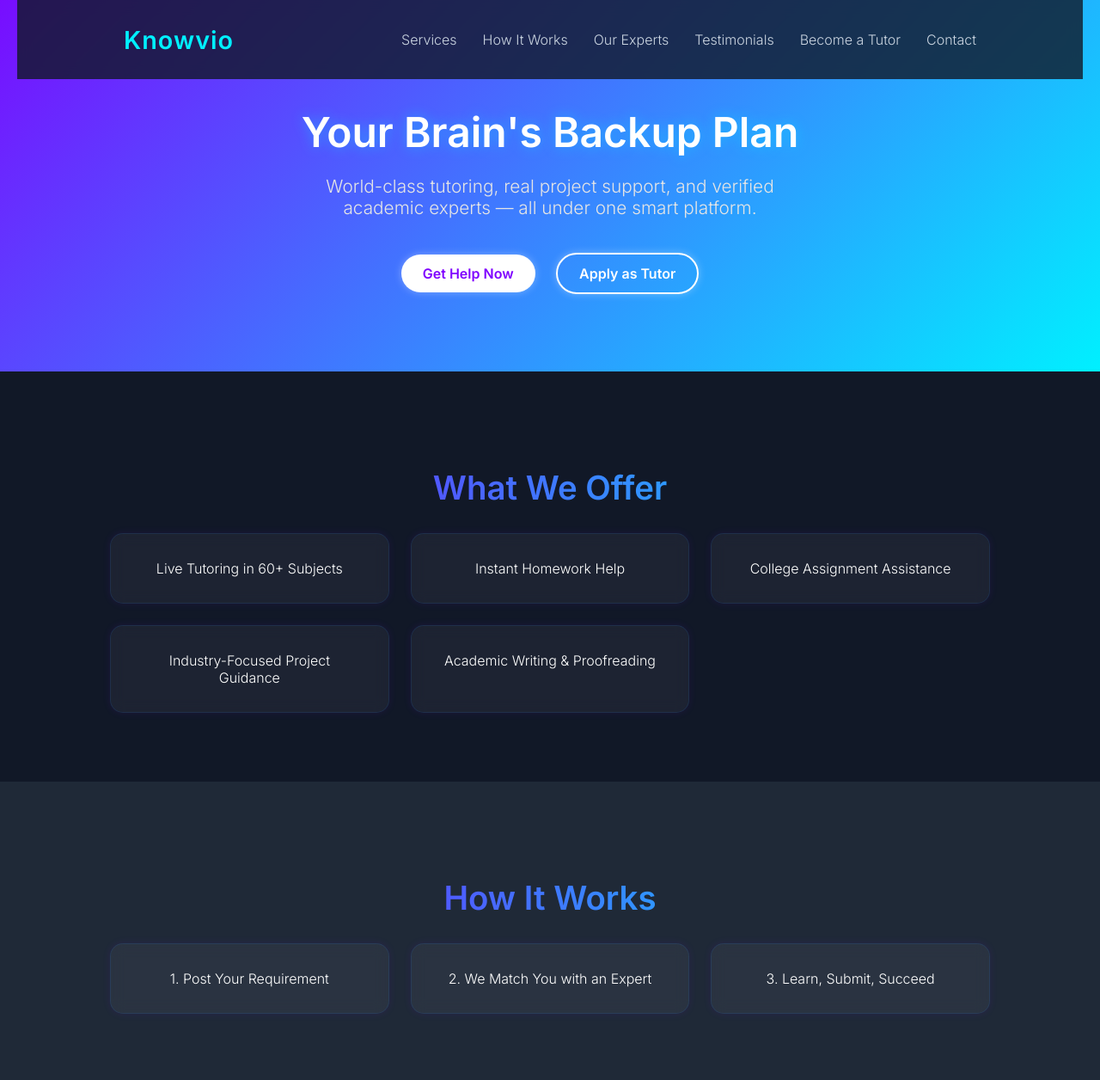
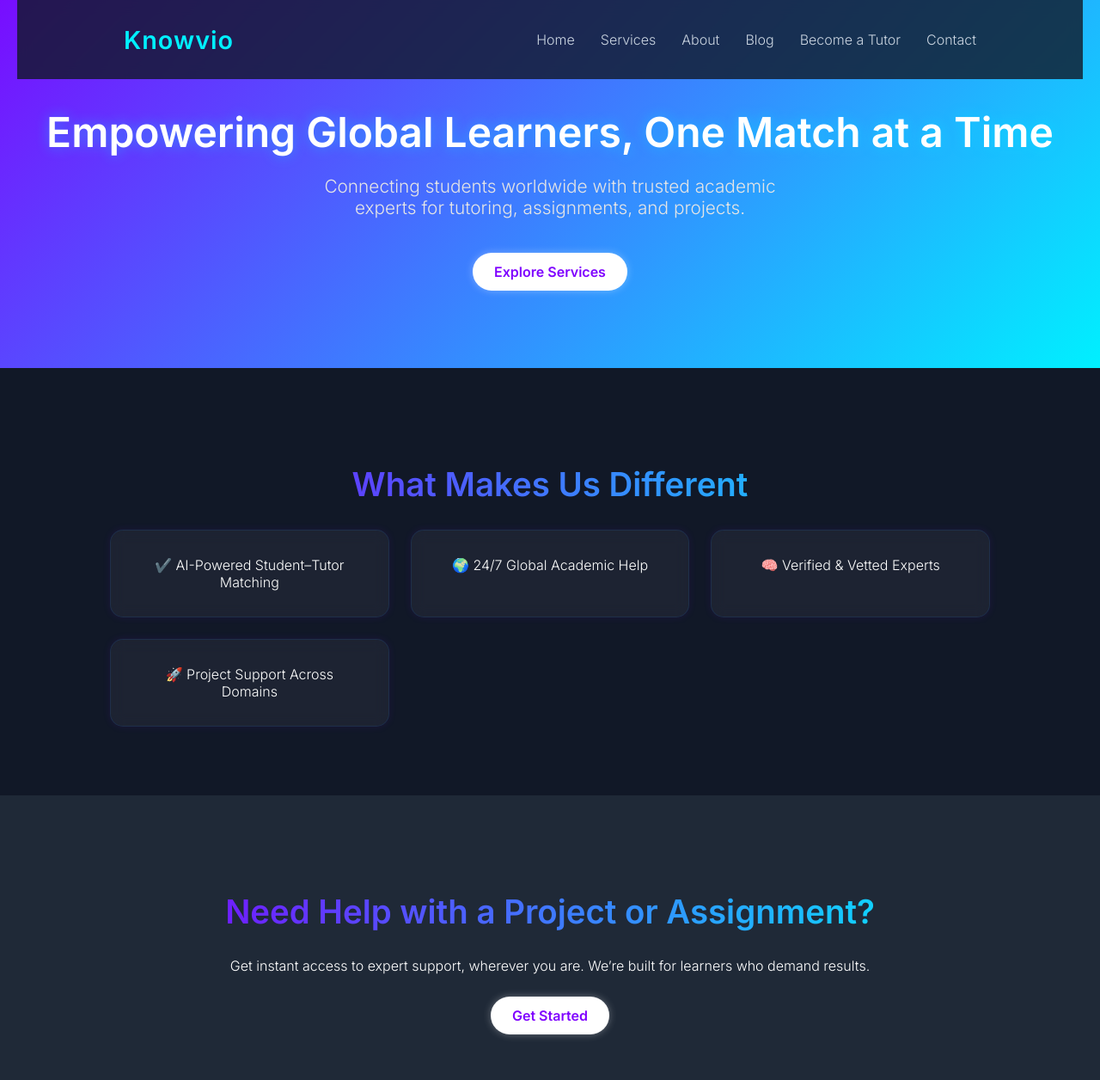
Before and after one commit to HARSHIT4179/knowvio-site, a plain HTML site: page index.html in a window 1280 px wide. Shown: the part 100-1356 px from the top of the page at 86% size. Drawn offline with Linux system fonts and the light colour scheme.

Commit message:
Update index.html

```diff
--- a/index.html
+++ b/index.html
@@ -3,96 +3,60 @@
 <head>
   <meta charset="UTF-8" />
   <meta name="viewport" content="width=device-width, initial-scale=1.0" />
-  <title>Knowvio – Global Academic Support</title>
+  <title>Knowvio – Empowering Global Learners</title>
   <link rel="stylesheet" href="style.css" />
   <link href="https://fonts.googleapis.com/css2?family=Inter:wght@300;600&display=swap" rel="stylesheet" />
 </head>
 <body>
   <header class="hero">
-    <nav>
+    <nav class="navbar">
       <div class="logo">Knowvio</div>
       <ul class="nav-links">
-        <li><a href="#services">Services</a></li>
-        <li><a href="#how">How It Works</a></li>
-        <li><a href="#experts">Our Experts</a></li>
-        <li><a href="#testimonials">Testimonials</a></li>
-        <li><a href="#join">Become a Tutor</a></li>
-        <li><a href="#contact">Contact</a></li>
+        <li><a href="index.html">Home</a></li>
+        <li><a href="services.html">Services</a></li>
+        <li><a href="about.html">About</a></li>
+        <li><a href="blog.html">Blog</a></li>
+        <li><a href="become-a-tutor.html">Become a Tutor</a></li>
+        <li><a href="contact.html">Contact</a></li>
       </ul>
     </nav>
     <div class="hero-text">
-      <h1>Your Brain's Backup Plan</h1>
-      <p>World-class tutoring, real project support, and verified academic experts — all under one smart platform.</p>
-      <a href="#services" class="cta">Get Help Now</a>
-      <a href="#join" class="cta secondary">Apply as Tutor</a>
+      <h1>Empowering Global Learners, One Match at a Time</h1>
+      <p>Connecting students worldwide with trusted academic experts for tutoring, assignments, and projects.</p>
+      <a href="services.html" class="cta">Explore Services</a>
     </div>
   </header>
 
-  <section id="services" class="section fade-in">
-    <h2>What We Offer</h2>
+  <section class="section highlights">
+    <h2>What Makes Us Different</h2>
     <div class="cards">
-      <div class="card">Live Tutoring in 60+ Subjects</div>
-      <div class="card">Instant Homework Help</div>
-      <div class="card">College Assignment Assistance</div>
-      <div class="card">Industry-Focused Project Guidance</div>
-      <div class="card">Academic Writing & Proofreading</div>
+      <div class="card">✔️ AI-Powered Student–Tutor Matching</div>
+      <div class="card">🌍 24/7 Global Academic Help</div>
+      <div class="card">🧠 Verified & Vetted Experts</div>
+      <div class="card">🚀 Project Support Across Domains</div>
     </div>
   </section>
 
-  <section id="how" class="section fade-in">
-    <h2>How It Works</h2>
+  <section class="section cta-banner">
+    <h2>Need Help with a Project or Assignment?</h2>
+    <p>Get instant access to expert support, wherever you are. We’re built for learners who demand results.</p>
+    <a href="contact.html" class="cta">Get Started</a>
+  </section>
+
+  <section class="section testimonials">
+    <h2>What Our Users Say</h2>
     <div class="cards">
-      <div class="card">1. Post Your Requirement</div>
-      <div class="card">2. We Match You with an Expert</div>
-      <div class="card">3. Learn, Submit, Succeed</div>
+      <div class="card">"Knowvio helped me submit a top-tier data science project in 3 days. Highly recommended!" – Riya</div>
+      <div class="card">"From panic to solution in 1 hour. The tutor was brilliant and saved my grades." – Mike</div>
+      <div class="card">"Affordable, fast, and super responsive. Love the dashboard and expert pool." – Aayush</div>
     </div>
   </section>
 
-  <section id="experts" class="section fade-in">
-    <h2>Meet Our Experts</h2>
-    <div class="cards">
-      <div class="card">Priya | Data Science | 🇮🇳</div>
-      <div class="card">Jake | Economics | 🇺🇸</div>
-      <div class="card">Amina | Engineering | 🇪🇬</div>
-      <div class="card">Lucas | Finance | 🇬🇧</div>
+  <footer>
+    <div class="footer-content">
+      <p>© 2025 Knowvio. All rights reserved.</p>
+      <p><a href="mailto:team@knowvio.com">team@knowvio.com</a> | Based in India, serving worldwide.</p>
     </div>
-  </section>
-
-  <section id="testimonials" class="section fade-in">
-    <h2>What Students Say</h2>
-    <div class="cards">
-      <div class="card">"Knowvio saved me before my deadline. Amazing experience!" – Riya (Delhi)</div>
-      <div class="card">"I got matched to a PhD tutor in minutes. Unreal." – Mike (NYC)</div>
-      <div class="card">"Best platform for remote project support hands down." – Arjun (Bangalore)</div>
-    </div>
-  </section>
-
-  <section id="join" class="section fade-in">
-    <h2>Become a Knowvio Tutor</h2>
-    <p>Work flexibly, impact globally. Join 150+ verified experts delivering meaningful learning across time zones.</p>
-    <a href="#" class="cta">Apply Now</a>
-  </section>
-
-  <section id="contact" class="section fade-in">
-    <h2>Contact Us</h2>
-    <p>For support or partnerships, reach us at <a href="mailto:team@knowvio.com">team@knowvio.com</a></p>
-  </section>
-
-  <footer>
-    <p>© 2025 Knowvio. All rights reserved. Powered by students, loved by learners.</p>
   </footer>
-
-  <script>
-    const faders = document.querySelectorAll('.fade-in');
-    const observer = new IntersectionObserver((entries) => {
-      entries.forEach(entry => {
-        if (entry.isIntersecting) {
-          entry.target.classList.add('show');
-        }
-      });
-    }, { threshold: 0.1 });
-
-    faders.forEach(fader => observer.observe(fader));
-  </script>
 </body>
 </html>
```
